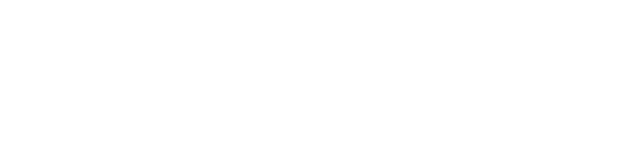
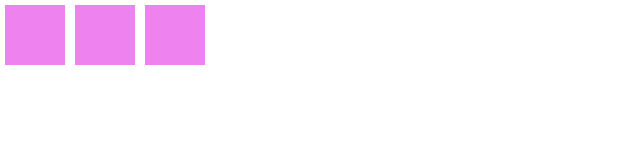
Before and after one commit to giovannalinda/clone-twitter, a plain HTML site: page index.html in a window 1280 px wide. Shown: the whole page, without its empty margins (0-640 px from the left). Drawn offline with Linux system fonts and the light colour scheme.

Commit message:
Initial commit

```diff
--- a/index.html
+++ b/index.html
@@ -1,11 +1,18 @@
 <!DOCTYPE html>
 <html lang="en">
+
 <head>
   <meta charset="UTF-8">
   <meta name="viewport" content="width=device-width, initial-scale=1.0">
   <title>Clone Twitter</title>
+  <link rel="stylesheet" href="style.css">
 </head>
+
 <body>
+  <div id="app">
+    <div class="box"></div>
+    <div class="box"></div>
+    <div class="box"></div>
+  </div>
 
-</body>
 </html>
--- a/style.css
+++ b/style.css
@@ -0,0 +1,18 @@
+html,
+body,
+#app {
+  height: 100%;
+  margin: 0%;
+}
+
+#app {
+  display: flex;
+  flex-direction: row;
+}
+
+.box {
+  width: 60px;
+  height: 60px;
+  background: violet;
+  margin: 5px;
+}
```
